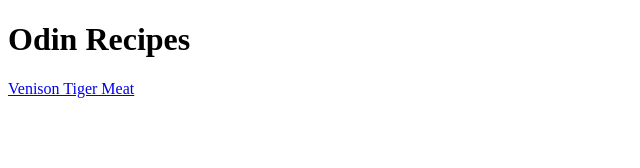
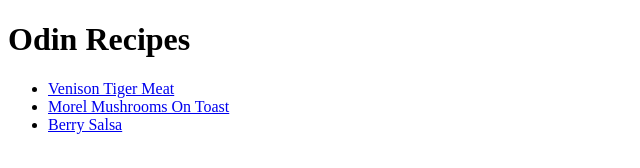
Before and after one commit to brandonnopper/odin-recipes, a plain HTML site: page index.html in a window 1280 px wide. Shown: the whole page, without its empty margins (0-640 px from the left). Drawn offline with Linux system fonts and the light colour scheme.

Commit message:
created a link list in the index for the recipes

```diff
--- a/index.html
+++ b/index.html
@@ -5,11 +5,21 @@
         <meta charset="utf-8">
         <title>odin-recipes</title>
     </head>
+
 <body>
+
     <h1>Odin Recipes</h1>
 
-    <a href="recipes/venison-tiger-meat.html">Venison Tiger
-        Meat</a>
+    <ul>
+        <li>
+            <a href="recipes/venison-tiger-meat.html">Venison Tiger
+        Meat</a></li>
+        <li>
+            <a href="recipes/morel-mushrooms-on-toast.html">Morel Mushrooms
+            On Toast</a></li>
+        <li>
+            <a href="recipes/berrysalsa.html">Berry Salsa</a></li>
+    <ul/>
 
 </body>
 
```
